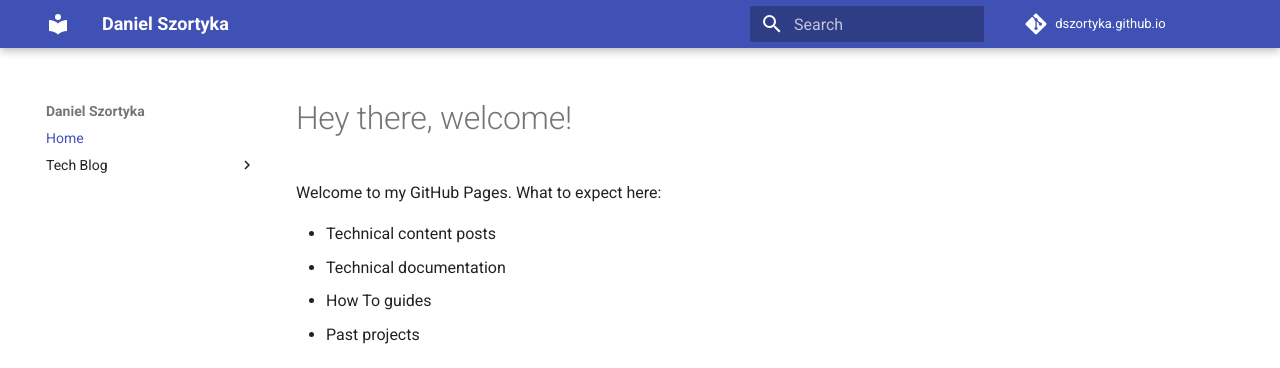
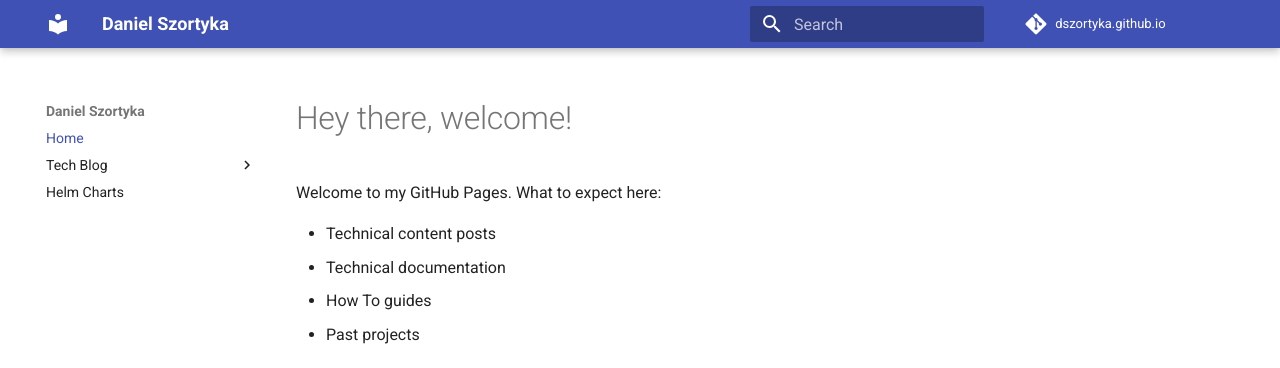
Before and after one commit to dszortyka/dszortyka.github.io, an MkDocs documentation site: the page built from docs/index.md, in a window 1280 px wide. Shown: the top 368 px of the page. Built offline with MkDocs 1.6.1 and Material for MkDocs 9.7.7, drawn with Linux system fonts in a browser that asks for light colours; comment, search, counter and statistics services are not loaded.

Commit message:
Trying to link helm-charts repo to ghpages

```diff
--- a/mkdocs.yml
+++ b/mkdocs.yml
@@ -28,7 +28,7 @@ nav:
     - 'How to setup GitHub Pages': 'Tech Blog/getting-started-github-pages.md'
     - 'Python Unit Tests Compilation': 'Tech Blog/python-unit-tests-compilation.md'
 #    - 'Vulnerability Management of your Application projects': 'Tech Blog/getting-started-with-dependency-track-and-software-bill-of-materials.md'
-
+  - 'Helm Charts': '/helm-charts/'
 
 extra:
   analytics:
```
Also changed, not shown: .gitmodules (added).
